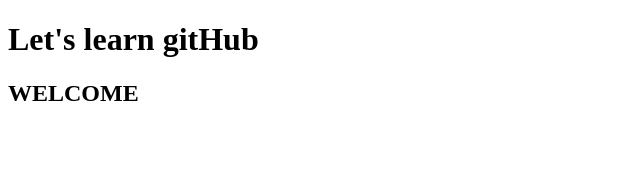
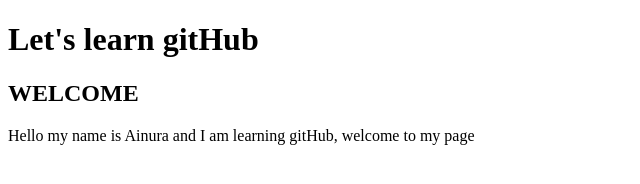
Before and after one commit to lunarrray/attempt2, a plain HTML site: page index.html in a window 1280 px wide. Shown: the whole page, without its empty margins (0-640 px from the left). Drawn offline with Linux system fonts and the light colour scheme.

Commit message:
Made some changes

```diff
--- a/index.html
+++ b/index.html
@@ -8,5 +8,6 @@
 <body>
 	<h1>Let's learn gitHub</h1>
 	<h2>WELCOME</h2>
+	<p>Hello my name is  Ainura and I am learning gitHub, welcome to my page</p>
 </body>
 </html>
```
